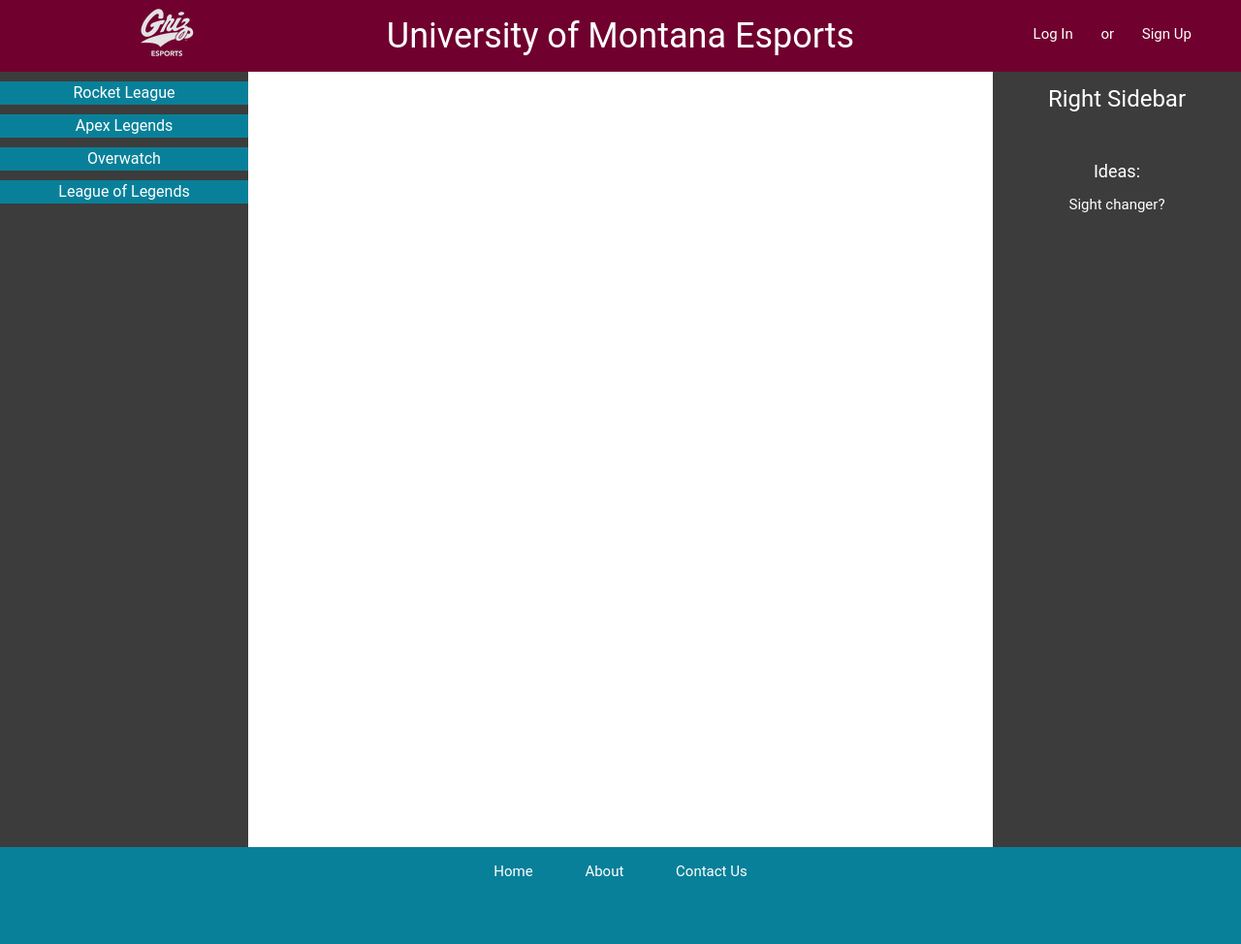
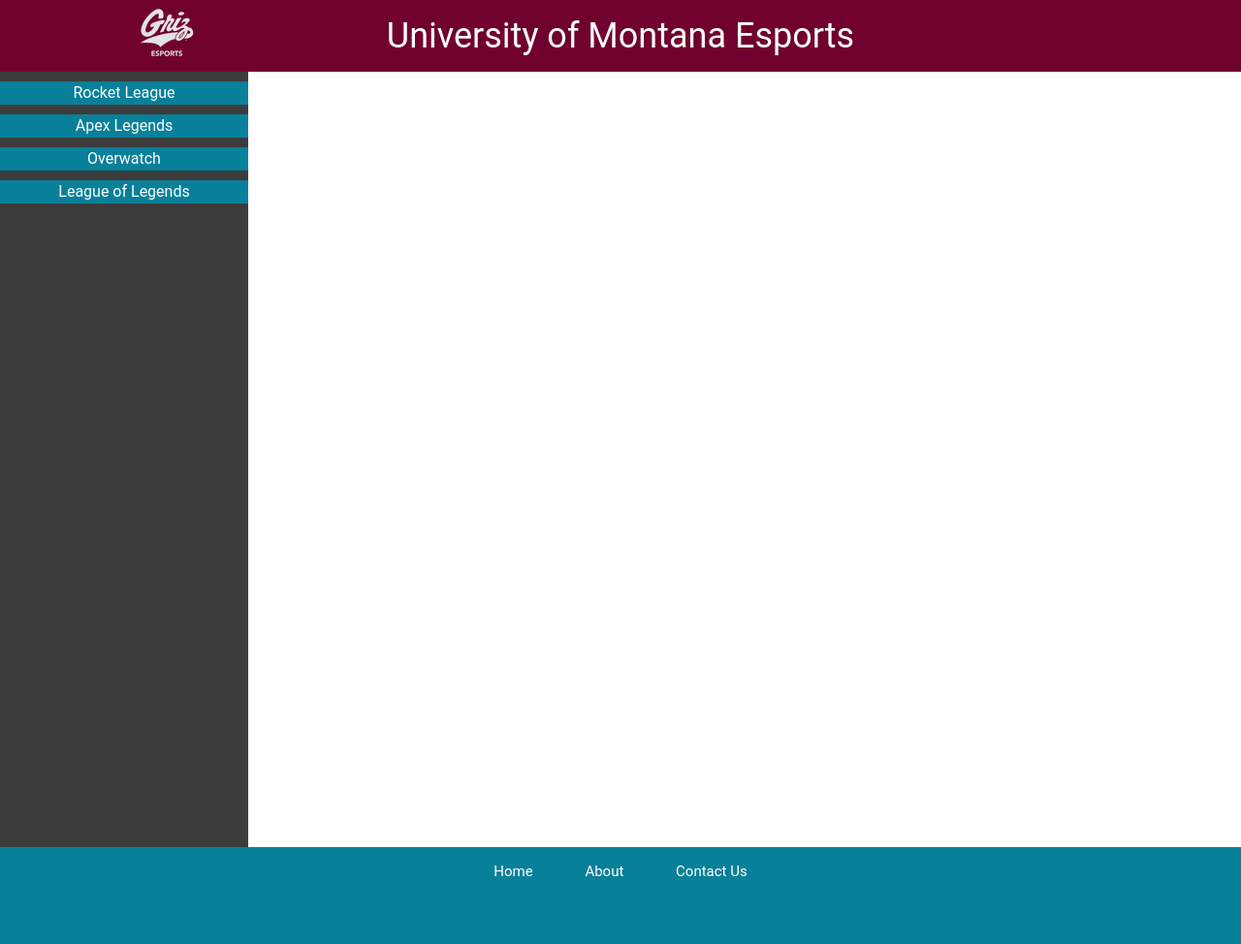
Before and after one commit to Hill-Boss/eSports_stats, a Django app: page /home/ in a window 1280 px wide. Shown: the whole page at 97% size. Run offline with Django 3.2, Linux system fonts and the light colour scheme; data comes from the database, SQL or seed files in the repository; some libraries are stand-ins or nearby versions.

Commit message:
Spring 2020 Result

```diff
--- a/eSports_stats/eSports/templates/general/index.html
+++ b/eSports_stats/eSports/templates/general/index.html
@@ -30,7 +30,8 @@
     <div class="w3-half">
       <h1>University of Montana Esports</h1>
     </div>
-    <div class=" w3-quarter account-buttons">
+    <!-- For login and signup : not used -->
+    <!-- <div class=" w3-quarter account-buttons">
       <div class="a-button drop" onclick="showDrop()">Log In</div>
       <span>or</span>
       <a class="a-button drop" href="/register/">Sign Up</a>
@@ -44,7 +45,7 @@
             <a href="#">Log In</a>
           </div>
         </div>
-    </div>
+    </div> -->
     <!-- <div class="w3-right w3-top w3-btn w3-medium fa fa-bars"></div> -->
   </div>
   </div>
@@ -74,17 +75,19 @@
 
           </div>
         </div> -->
-        <div class="content">
+        <!-- <div class="content"> -->
+        <div class="w3-rest" style="height:75vh;">
           <object id="outsidePage" class="" style="width:100%; height:100%;" type="text/html"></object>
           <!-- <h3>Content Frame</h3>
           <p>Container to hold the Stat site window for the corresponding player. Will eventually cover majority of the screen on focus</p> -->
         </div>
-        <div class="right sidebar my-kind-of-gray">
+        <!-- Right side bar : just an idea but nothing implemented -->
+        <!-- <div class="right sidebar my-kind-of-gray">
           <h3>Right Sidebar</h3>
           <br>
           <h5>Ideas:</h5>
           Sight changer?
-        </div>
+        </div> -->
 
       </div>
 
```
